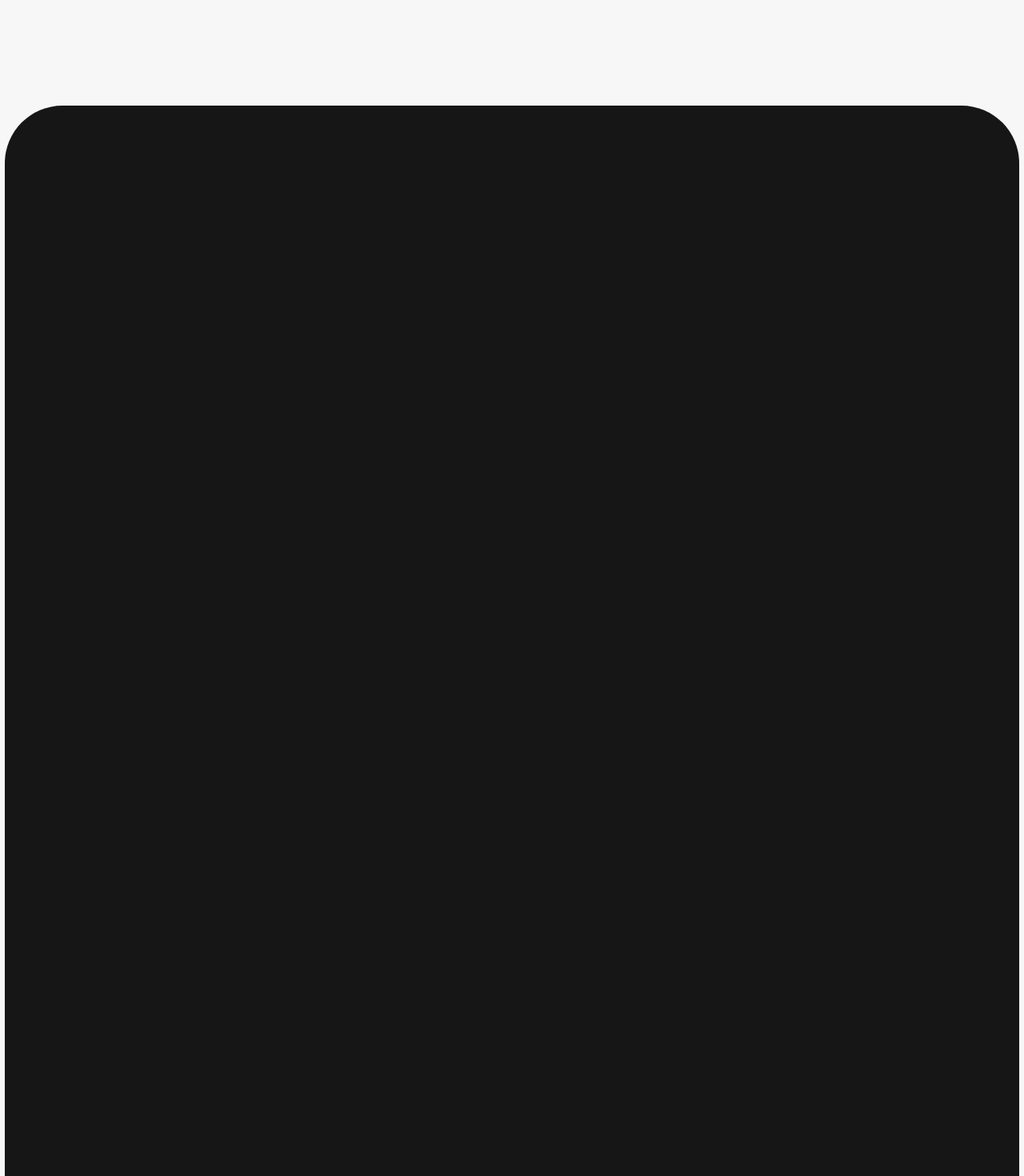
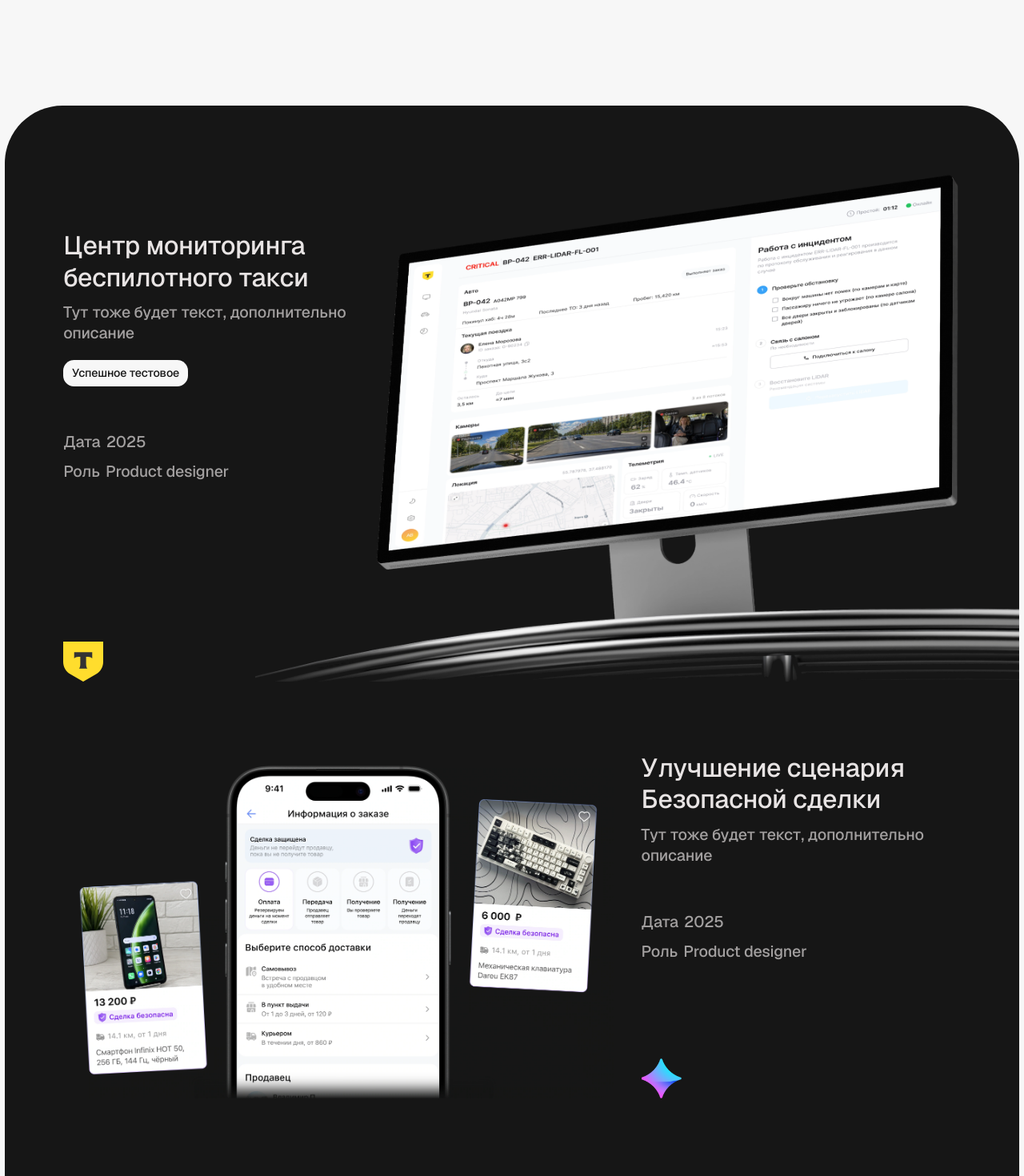
Before and after one commit to MariMel9212/portfolio, a Next.js app: page / in a window 1280 px wide. Shown: the part 820-2290 px from the top of the page at 80% size. Built offline with nearby package versions, Linux system fonts and the light colour scheme; a web font is replaced by a local one.

Commit message:
Lay the two case cards back onto the black backdrop.
Positions and the taxi monitor mask follow the current Figma cases frame.

Co-authored-by: leomel9922 <leomel9922@proton.me>

```diff
--- a/src/components/cases/cases-section.tsx
+++ b/src/components/cases/cases-section.tsx
@@ -1,5 +1,7 @@
+import { asset } from "@/lib/asset";
+
 const FRAME_W = 1420;
-const FRAME_H = 2282;
+const FRAME_H = 1747;
 
 function u(px: number) {
   return `${(px / FRAME_W) * 100}cqw`;
@@ -9,9 +11,126 @@ export function CasesSection() {
   return (
     <section id="cases" aria-label="Кейсы" className="mx-[4px] mb-8 mt-16 scroll-mt-4 lg:mx-[6px] lg:mb-[130px] lg:mt-[150px]">
       <div
-        className="@container relative w-full overflow-hidden bg-[#161616]"
+        className="@container relative w-full overflow-hidden bg-[#161616] font-medium text-[#fffbfb]"
         style={{ aspectRatio: `${FRAME_W} / ${FRAME_H}`, borderRadius: u(80) }}
-      />
+      >
+        <TaxiCard />
+        <YulaCard />
+      </div>
     </section>
   );
 }
+
+function TaxiCard() {
+  return (
+    <article
+      className="absolute flex items-start"
+      style={{
+        left: u(42),
+        top: u(154),
+        width: u(1336),
+        paddingTop: u(20),
+        paddingLeft: u(40),
+        paddingRight: u(40),
+        borderRadius: u(40),
+      }}
+    >
+      <div
+        className="relative z-10 flex shrink-0 flex-col items-start justify-between self-stretch"
+        style={{ width: u(447), marginRight: u(-12) }}
+      >
+        <div className="flex w-full flex-col items-start" style={{ gap: u(64) }}>
+          <div className="flex w-full flex-col items-start" style={{ gap: u(22) }}>
+            <div className="flex w-full flex-col items-start" style={{ gap: u(14) }}>
+              <h3 className="opacity-90" style={{ width: u(426), fontSize: u(36), lineHeight: u(44), letterSpacing: u(-0.36) }}>
+                Центр мониторинга беспилотного такси
+              </h3>
+              <p className="w-full opacity-60" style={{ fontSize: u(22), lineHeight: u(29), letterSpacing: u(-0.22) }}>
+                Тут тоже будет текст, дополнительно описание
+              </p>
+            </div>
+            <div className="flex items-center justify-center bg-[#f7f7f7]" style={{ borderRadius: u(15), padding: `${u(8)} ${u(12)}` }}>
+              <p className="whitespace-nowrap text-[#161616]" style={{ fontSize: u(16), lineHeight: u(21), letterSpacing: u(-0.16) }}>
+                Успешное тестовое
+              </p>
+            </div>
+          </div>
+          <Meta />
+        </div>
+        <img alt="" style={{ width: u(56), height: u(56) }} src={asset("/figma/t-shield.svg")} />
+      </div>
+      <div className="relative shrink-0" style={{ width: u(821), height: u(632) }}>
+        <div className="absolute overflow-hidden" style={{ left: u(-167), top: u(-79), width: u(1176), height: u(711) }}>
+          <div className="absolute" style={{ left: u(167), top: u(90), width: u(821), height: u(627), borderRadius: u(26) }}>
+            <img
+              alt="Центр мониторинга беспилотного такси"
+              className="pointer-events-none absolute max-w-none"
+              style={{ left: u(-231.1376953125), top: u(-157.76171875), width: u(1134.25), height: u(801) }}
+              src={asset("/figma/cover-taxi.webp")}
+            />
+          </div>
+        </div>
+      </div>
+    </article>
+  );
+}
+
+function YulaCard() {
+  return (
+    <article
+      className="absolute flex items-start"
+      style={{
+        left: u(42),
+        top: u(869),
+        width: u(1336),
+        gap: u(39),
+        padding: `${u(20)} ${u(40)}`,
+        borderRadius: u(40),
+      }}
+    >
+      <div className="relative shrink-0 overflow-hidden" style={{ width: u(770), height: u(500.5), borderRadius: u(26) }}>
+        <img
+          alt="Улучшение сценария Безопасной сделки"
+          className="absolute inset-0 size-full max-w-none object-cover"
+          src={asset("/figma/cover-yula.webp")}
+        />
+      </div>
+      <div className="flex shrink-0 flex-col items-start" style={{ width: u(447), gap: u(135) }}>
+        <div className="flex w-full flex-col items-start" style={{ gap: u(64), paddingTop: u(16) }}>
+          <div className="flex w-full flex-col items-start" style={{ gap: u(14) }}>
+            <h3 className="opacity-90" style={{ width: u(426), fontSize: u(36), lineHeight: u(44), letterSpacing: u(-0.36) }}>
+              Улучшение сценария Безопасной сделки
+            </h3>
+            <p className="w-full opacity-60" style={{ fontSize: u(22), lineHeight: u(29), letterSpacing: u(-0.22) }}>
+              Тут тоже будет текст, дополнительно описание
+            </p>
+          </div>
+          <Meta />
+        </div>
+        <div className="relative overflow-hidden" style={{ width: u(56), height: u(56) }}>
+          <img
+            alt=""
+            className="absolute max-w-none"
+            style={{ left: "-22.22%", top: "-22.7%", width: "144.44%", height: "145.39%" }}
+            src={asset("/figma/youla-mark.png")}
+          />
+        </div>
+      </div>
+    </article>
+  );
+}
+
+function Meta() {
+  return (
+    <div className="flex flex-col whitespace-nowrap opacity-60" style={{ width: u(234), gap: u(12), fontSize: u(22), lineHeight: u(29), letterSpacing: u(-0.22) }}>
+      <div className="flex items-center" style={{ gap: u(8) }}>
+        <p>Дата</p>
+        <p>2025</p>
+      </div>
+      <div className="flex items-center" style={{ gap: u(8) }}>
+        <p>Роль</p>
+        <p>Product designer</p>
+      </div>
+    </div>
+  );
+}
```
